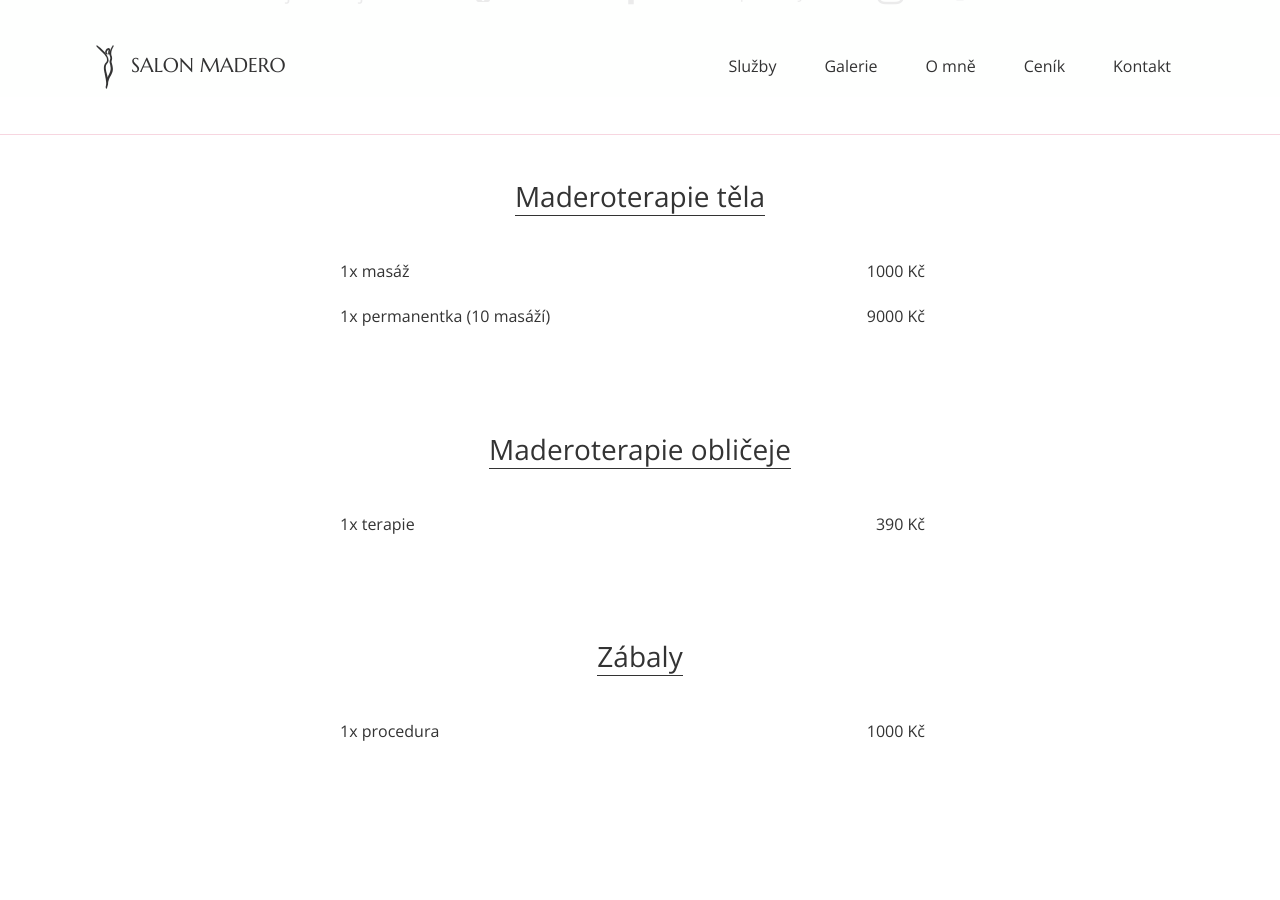
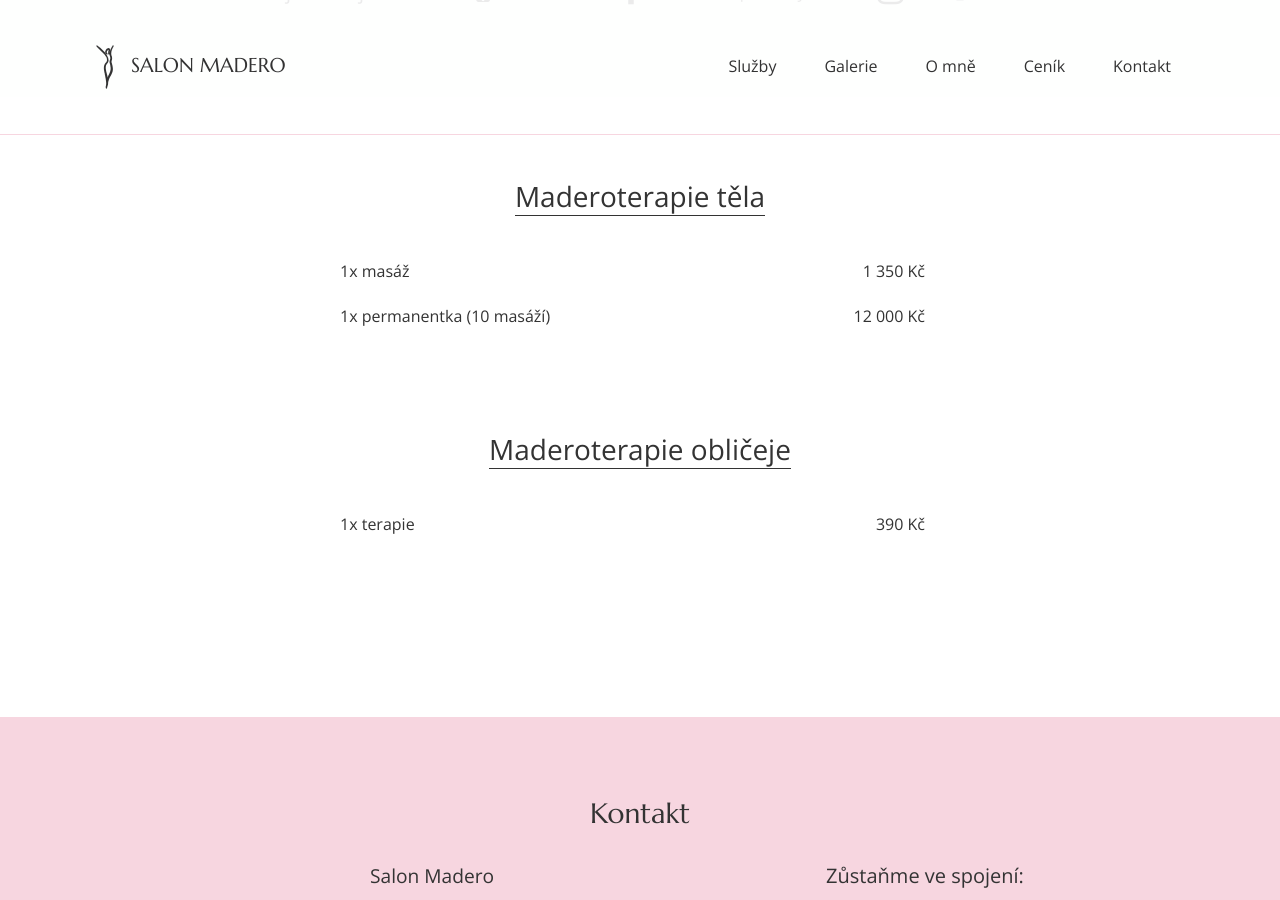
Before and after one commit to salonmadero/salonmadero.github.io, a Jekyll site: the page built from cenik.html, in a window 1280 px wide and 900 px high, scrolled down 1005 px. Built offline with Jekyll 4.4.1, drawn with Linux system fonts in a browser that asks for light colours.

Commit message:
Update cenik.html

```diff
--- a/cenik.html
+++ b/cenik.html
@@ -18,10 +18,10 @@ title: Ceník
                     <p class="d-inline border-bottom">Maderoterapie těla</p>
                 </div>
                 <div class="price-heading ">1x masáž
-                    <div class="price-item">1000 Kč</div>
+                    <div class="price-item">1 350 Kč</div>
                 </div>
                 <div class="price-heading ">1x permanentka (10 masáží)
-                    <div class="price-item">9000 Kč</div>
+                    <div class="price-item">12 000 Kč</div>
                 </div>
             </div>
             <div class="price-content">
@@ -31,12 +31,6 @@ title: Ceník
                     <div class="price-item">390 Kč</div>
                 </div>
             </div>
-            <div class="price-content">
-                <div class="price-mainheading text-center mb-4"><p class="d-inline border-bottom">Zábaly</p></div>
-                <div class="price-heading ">1x procedura
-                    <div class="price-item">1000 Kč</div>
-                </div>
-            </div>
         </div>
     </div>
 </section>
```
